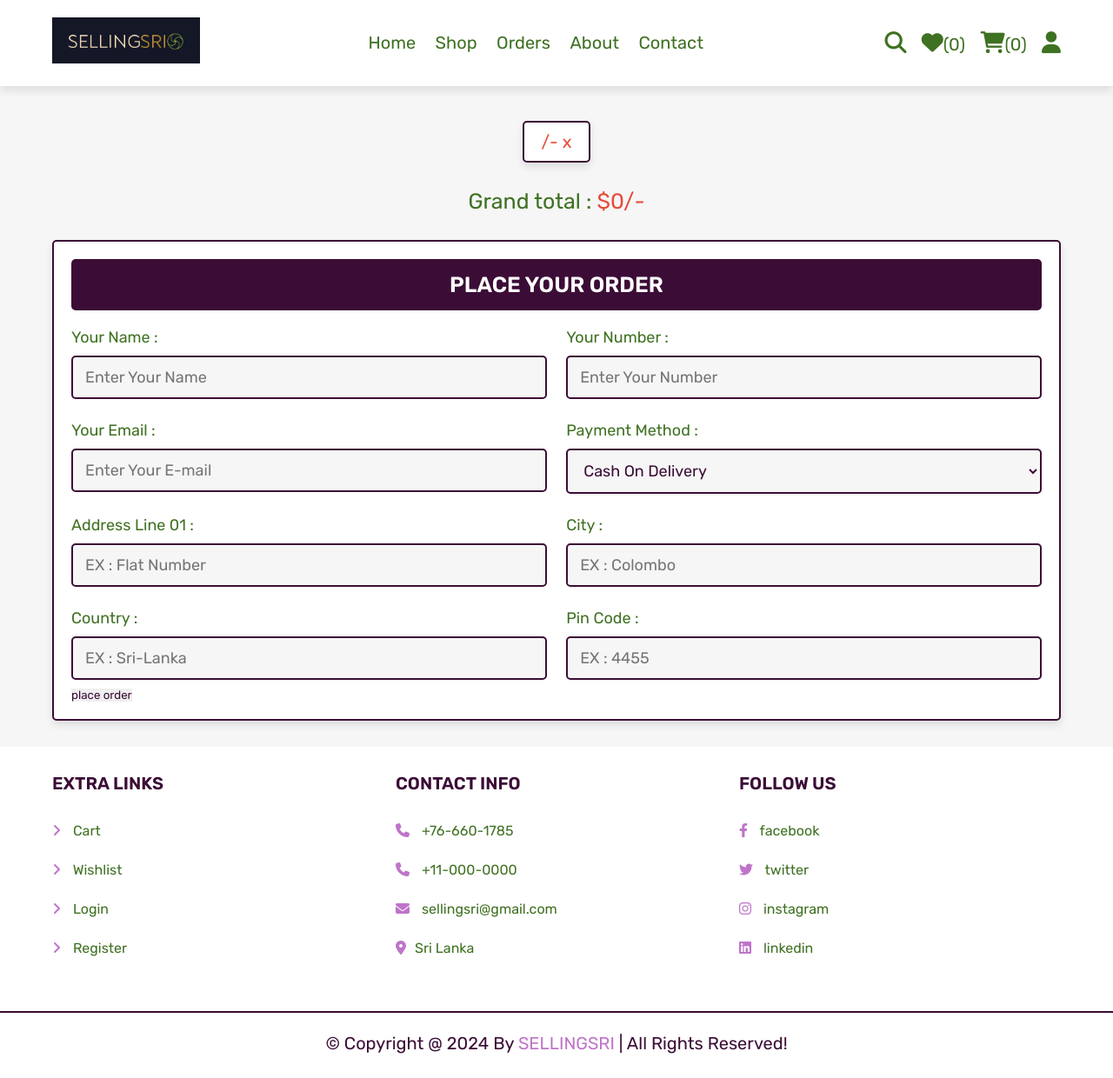
After one commit to Dew-123/Traditional-Arts-and-Crafts-Website, a PHP site: page /checkout.php in a window 1280 px wide. The commit adds this page. Shown: the whole page at 87% size. Run offline with PHP 8.4, Linux system fonts and the light colour scheme; the visitor is signed in with stand-in values (Sample User, id 1); tables that the repository leaves empty or names only in its code hold one stand-in row (values such as "Sample post"); some libraries are stand-ins or nearby versions.

Commit message:
Few bugs fixed

```diff
--- a/cart.php
+++ b/cart.php
@@ -1,6 +1,9 @@
 <?php
 
+@include 'connection.php';
+
 session_start();
+
 if (isset($_GET['delete'])) {
    $delete_id = $_GET['delete'];
    unset($_SESSION['cart'][$delete_id]);
@@ -83,7 +86,7 @@ if (isset($_POST['update_qty'])) {
 
    <div class="cart-total">
       <p>Grand Total : <span>$<?= $grand_total; ?>/-</span></p>
-      <a href="shop.php" class="option-btn">Continue Shopping</a>
+      <a href="home.php" class="option-btn">Continue Shopping</a>
       <a href="cart.php?delete_all" class="delete-btn ">Delete All Items</a>
       <a href="checkout.php" class="btn ">Proceed To Checkout</a>
    </div>
--- /dev/null
+++ b/checkout.php
@@ -0,0 +1,100 @@
+<?php
+
+@include 'connection.php';
+
+session_start();
+
+$user_id = $_SESSION['user_id'];
+
+if(!isset($user_id)){
+   header('location:login.php');
+};
+?>
+
+<!DOCTYPE html>
+<html lang="en">
+<head>
+   <meta charset="UTF-8">
+   <meta http-equiv="X-UA-Compatible" content="IE=edge">
+   <meta name="viewport" content="width=device-width, initial-scale=1.0">
+   <title>Checkout</title>
+
+   <!-- font awesome cdn link  -->
+   <link rel="stylesheet" href="https://cdnjs.cloudflare.com/ajax/libs/font-awesome/6.1.1/css/all.min.css">
+
+   <!-- custom css file link  -->
+   <link rel="stylesheet" href="style.css">
+   <link rel="stylesheet" href="components.css">
+
+</head>
+<body>
+
+<?php include 'header.php'; ?>
+
+<section class="display-orders">
+
+   <p>  <span>/- x </span> </p>
+
+   <div class="grand-total">Grand total : <span>$0/-</span></div>
+</section>
+
+<section class="checkout-orders">
+
+   <form action="" method="POST">
+
+      <h3>place your order</h3>
+
+      <div class="flex">
+         <div class="inputBox">
+            <span>Your Name :</span>
+            <input type="text" name="name" placeholder="Enter Your Name" class="box" required>
+         </div>
+         <div class="inputBox">
+            <span>Your Number :</span>
+            <input type="number" name="number" placeholder="Enter Your Number" class="box" required>
+         </div>
+         <div class="inputBox">
+            <span>Your Email :</span>
+            <input type="email" name="email" placeholder="Enter Your E-mail" class="box" required>
+         </div>
+         <div class="inputBox">
+            <span>Payment Method :</span>
+            <select name="method" class="box" required>
+               <option value="cash on delivery">Cash On Delivery</option>
+               <option value="credit card">Credit Card</option>
+               <option value="paypal">Paypal</option>
+            </select>
+         </div>
+         <div class="inputBox">
+            <span>Address Line 01 :</span>
+            <input type="text" name="flat" placeholder="EX : Flat Number" class="box" required>
+         </div>
+
+         <div class="inputBox">
+            <span>City :</span>
+            <input type="text" name="city" placeholder="EX : Colombo" class="box" required>
+         </div>
+
+         <div class="inputBox">
+            <span>Country :</span>
+            <input type="text" name="country" placeholder="EX : Sri-Lanka" class="box" required>
+         </div>
+         <div class="inputBox">
+            <span>Pin Code :</span>
+            <input type="number" min="0" name="pin_code" placeholder="EX : 4455" class="box" required>
+         </div>
+      </div>
+
+      <input type="submit" name="order" class="btn'':'disabled'; ?>" value="place order">
+
+   </form>
+
+</section>
+
+
+<?php include 'footer.php'; ?>
+
+<script src="script.js"></script>
+
+</body>
+</html>
--- a/header.php
+++ b/header.php
@@ -1,3 +1,11 @@
+<?php
+
+if (!isset($_SESSION["cart"])) {
+    $_SESSION["cart"] = [];
+}
+
+$user_id = isset($_SESSION["user_id"]) ? $_SESSION["user_id"] : null;
+?>
 
 <header class="header">
 
@@ -19,17 +27,34 @@
          <div id="menu-btn" class="fas fa-bars"></div>
          <a href="search_page.php" class="fas fa-search"></a>
          <a href="wishlist.php"><i class="fas fa-heart"></i><span>(0)</span></a>
-         <a href="cart.php"><i class="fas fa-shopping-cart"></i><span>(<?= isset($_SESSION['cart']) ? count($_SESSION['cart']) : 0; ?>)</span></a>
+         <a href="cart.php"><i class="fas fa-shopping-cart"></i><span>(<?= count($_SESSION["cart"]) ?>)</span></a>
          <div id="user-btn" class="fas fa-user"></div>
       </div>
 
       <div class="profile">
+         <?php
+            if (isset($_SESSION['user_id'])) {
+               $select_profile = $conn->prepare("SELECT * FROM `users` WHERE id = ?");
+               $select_profile->execute([$user_id]);
+               $fetch_profile = $select_profile->fetch(PDO::FETCH_ASSOC);
+         ?>
+         <p><?= $fetch_profile['name']; ?></p>
+
+         <a href="user_profile_update.php" class="btn">Update Profile</a>
+         <a href="logout.php" class="delete-btn">Logout</a>
+
+         <?php
+            }else {
+         ?>
          <a href="user_profile_update.php" class="btn">Update Profile</a>
          <a href="logout.php" class="delete-btn">Logout</a>
          <div class="flex-btn">
             <a href="login.php" class="option-btn">Login</a>
             <a href="register.php" class="option-btn">Register</a>
          </div>
+         <?php
+            }
+         ?>
       </div>
 
    </div>
--- a/home.php
+++ b/home.php
@@ -1,10 +1,11 @@
 <?php
 
-@include 'config.php';
+@include 'connection.php';
 
 session_start();
 
 ?>
+
 <!DOCTYPE html>
 <html lang="en">
 <head>
```
